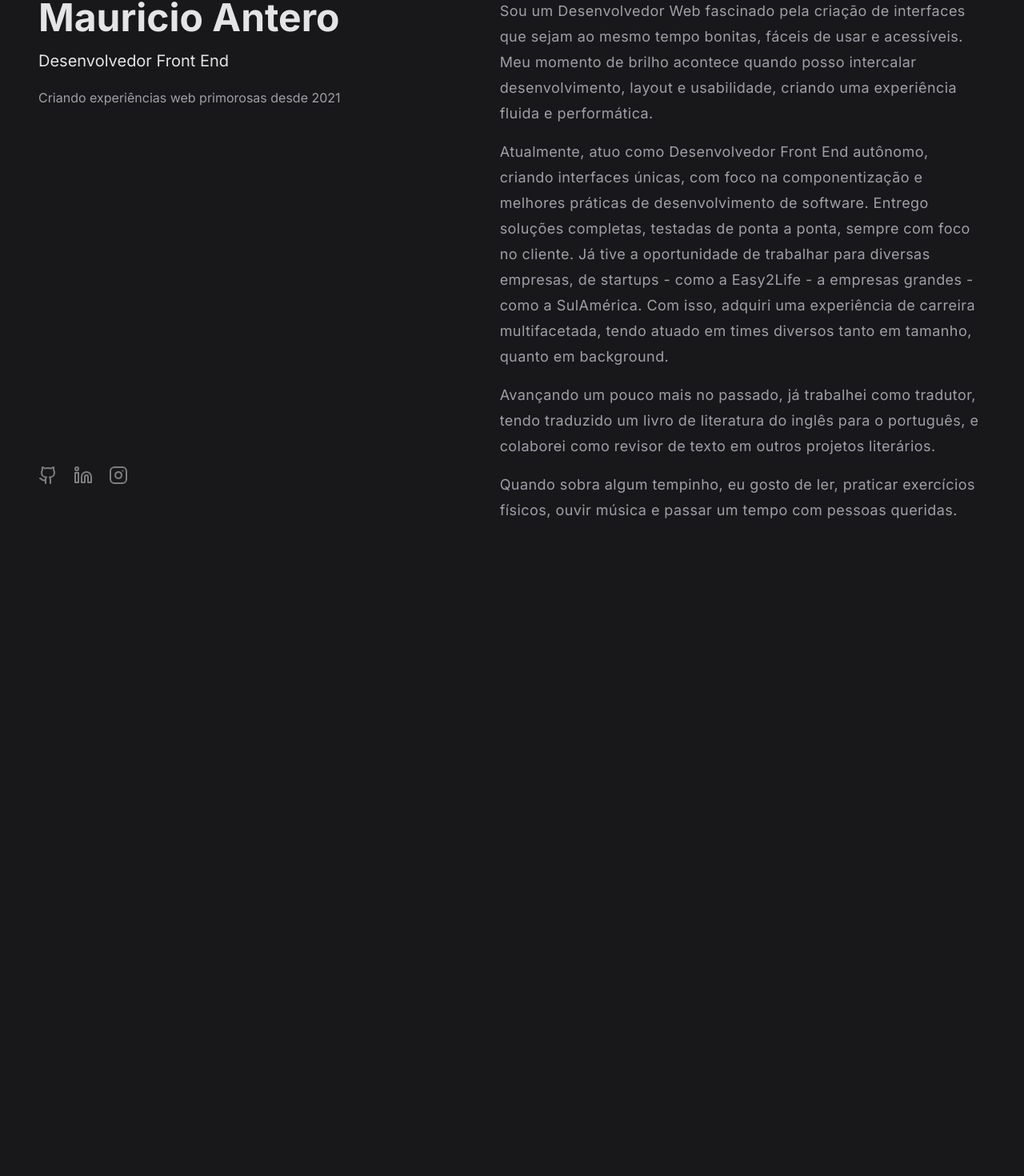
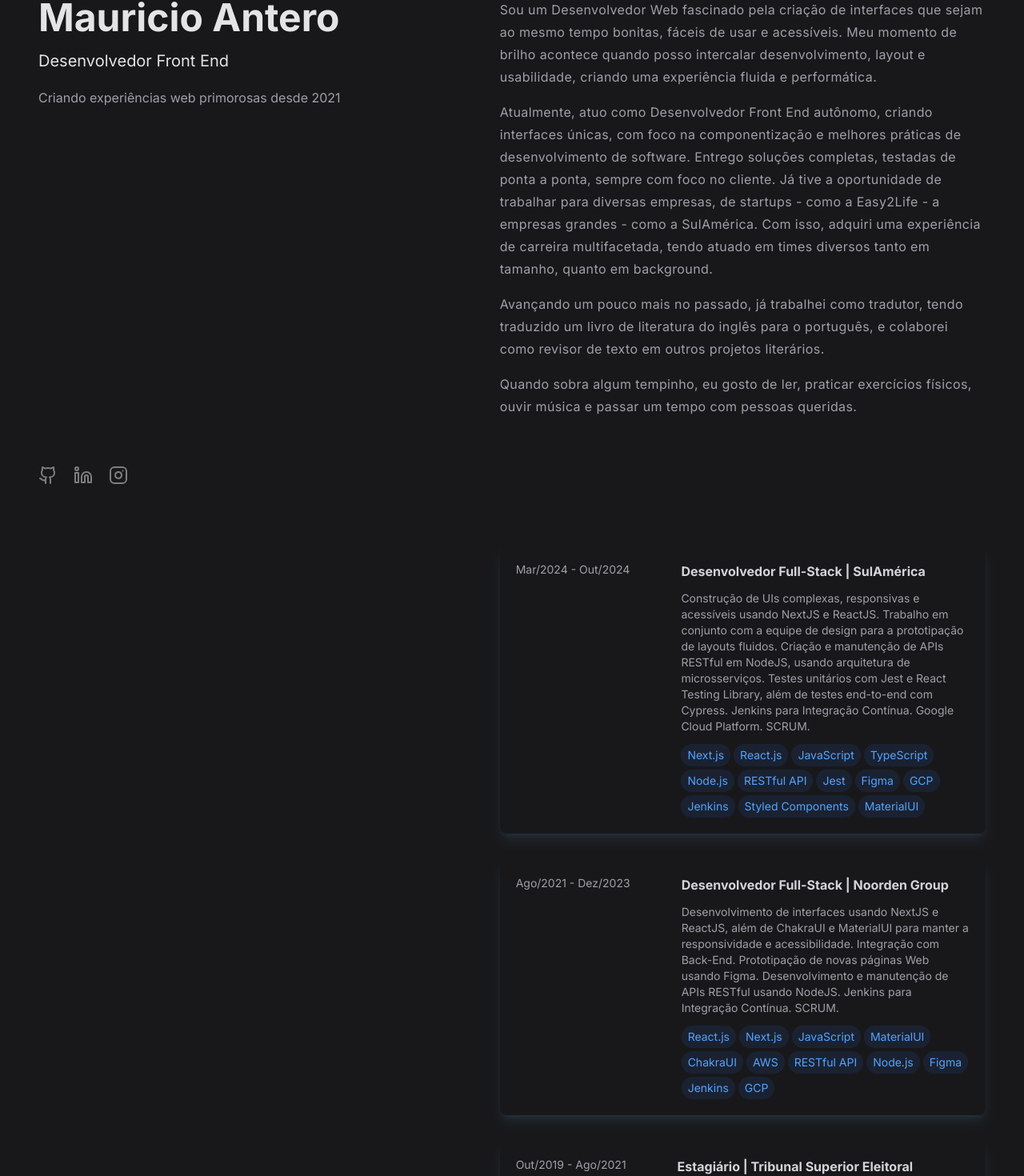
Before and after one commit to mjunior447/personal-website, a Next.js app: page / in a window 1280 px wide. Shown: the part 98-1568 px from the top of the page at 80% size. Before the commit the page ends 864 px from the top, so only its background shows below. Built offline with nearby package versions, Linux system fonts and the light colour scheme.

Commit message:
feat: create Experience section; create Card component

```diff
--- /dev/null
+++ b/src/components/AboutSection.tsx
@@ -0,0 +1,39 @@
+const AboutSection = () => {
+  return (
+    <section
+      id="about"
+      className="text-md md:text-md text-zinc-400 tracking-wide leading-7"
+    >
+      <p className="mb-4">
+        Sou um Desenvolvedor Web fascinado pela criação de interfaces que sejam
+        ao mesmo tempo bonitas, fáceis de usar e acessíveis. Meu momento de
+        brilho acontece quando posso intercalar desenvolvimento, layout e
+        usabilidade, criando uma experiência fluida e performática.
+      </p>
+
+      <p className="mb-4">
+        Atualmente, atuo como Desenvolvedor Front End autônomo, criando
+        interfaces únicas, com foco na componentização e melhores práticas de
+        desenvolvimento de software. Entrego soluções completas, testadas de
+        ponta a ponta, sempre com foco no cliente. Já tive a oportunidade de
+        trabalhar para diversas empresas, de startups - como a Easy2Life - a
+        empresas grandes - como a SulAmérica. Com isso, adquiri uma experiência
+        de carreira multifacetada, tendo atuado em times diversos tanto em
+        tamanho, quanto em background.
+      </p>
+
+      <p className="mb-4">
+        Avançando um pouco mais no passado, já trabalhei como tradutor, tendo
+        traduzido um livro de literatura do inglês para o português, e colaborei
+        como revisor de texto em outros projetos literários.
+      </p>
+
+      <p className="mb-4">
+        Quando sobra algum tempinho, eu gosto de ler, praticar exercícios
+        físicos, ouvir música e passar um tempo com pessoas queridas.
+      </p>
+    </section>
+  );
+};
+
+export default AboutSection;
--- /dev/null
+++ b/src/components/Badge.tsx
@@ -0,0 +1,13 @@
+interface BadgeProps {
+  content: string;
+}
+
+const Badge = ({ content }: BadgeProps) => {
+  return (
+    <div className="bg-blue-500/10 text-blue-400 text-center rounded-2xl px-2 py-1">
+      {content}
+    </div>
+  );
+};
+
+export default Badge;
--- /dev/null
+++ b/src/components/Card.tsx
@@ -0,0 +1,29 @@
+import Badge from "./Badge";
+
+interface CardProps {
+  period: string;
+  title: string;
+  description: string;
+  skills: Array<string>;
+}
+
+const Card = ({ period, title, description, skills }: CardProps) => {
+  return (
+    <div className="flex gap-2 md:gap-12 lg:gap-16 flex-col md:flex-row w-full text-zinc-400 rounded-md p-5 cursor-pointer hover:[&_h3]:text-blue-400 shadow-lg shadow-sky-300/10 transition-all hover:shadow-lg hover:shadow-sky-300 duration-300 ease-in">
+      <div className="min-w-fit text-xs md:text-sm">{period}</div>
+      <div className="flex flex-col gap-3">
+        <h3 className="text-md font-bold text-zinc-300 transition-all duration-300 ease-in-out">{title}</h3>
+        <div className="text-sm">{description}</div>
+        <ul className="flex gap-1 text-sm flex-wrap">
+          {skills.map((skill, index) => (
+            <li key={index}>
+              <Badge content={skill} />
+            </li>
+          ))}
+        </ul>
+      </div>
+    </div>
+  );
+};
+
+export default Card;
--- /dev/null
+++ b/src/components/ExperienceSection.tsx
@@ -0,0 +1,26 @@
+import experiences from "../constants/experiences";
+import Card from "./Card";
+
+const ExperienceSection = () => {
+  return (
+    <section id="experience" className="mt-40">
+      <ul className="group">
+        {experiences.map((exp, index) => (
+          <li
+            key={index}
+            className="mt-8 hover:opacity-100 group-hover:opacity-50 transition-opacity duration-300 ease-in"
+          >
+            <Card
+              period={exp.period}
+              title={exp.title}
+              description={exp.description}
+              skills={exp.skills}
+            />
+          </li>
+        ))}
+      </ul>
+    </section>
+  );
+};
+
+export default ExperienceSection;
--- a/src/components/MainContent.tsx
+++ b/src/components/MainContent.tsx
@@ -1,36 +1,13 @@
+import AboutSection from "./AboutSection";
+import ExperienceSection from "./ExperienceSection";
+import RelevantProjectsSection from "./RelevantProjectsSection";
+
 const MainContent = () => {
   return (
     <main className="pt-24 lg:w-[52%] lg:py-24">
-      <section className="text-md md:text-lg text-zinc-400 tracking-wide leading-8">
-        <p className="mb-4">
-          Sou um Desenvolvedor Web fascinado pela criação de interfaces que
-          sejam ao mesmo tempo bonitas, fáceis de usar e acessíveis. Meu momento
-          de brilho acontece quando posso intercalar desenvolvimento, layout e
-          usabilidade, criando uma experiência fluida e performática.
-        </p>
-
-        <p className="mb-4">
-          Atualmente, atuo como Desenvolvedor Front End autônomo, criando
-          interfaces únicas, com foco na componentização e melhores práticas de
-          desenvolvimento de software. Entrego soluções completas, testadas de
-          ponta a ponta, sempre com foco no cliente. Já tive a oportunidade de
-          trabalhar para diversas empresas, de startups - como a Easy2Life - a
-          empresas grandes - como a SulAmérica. Com isso, adquiri uma
-          experiência de carreira multifacetada, tendo atuado em times diversos
-          tanto em tamanho, quanto em background.
-        </p>
-
-        <p className="mb-4">
-          Avançando um pouco mais no passado, já trabalhei como tradutor, tendo
-          traduzido um livro de literatura do inglês para o português, e
-          colaborei como revisor de texto em outros projetos literários.
-        </p>
-
-        <p className="mb-4">
-          Quando sobra algum tempinho, eu gosto de ler, praticar exercícios
-          físicos, ouvir música e passar um tempo com pessoas queridas.
-        </p>
-      </section>
+      <AboutSection />
+      <ExperienceSection />
+      <RelevantProjectsSection />
     </main>
   );
 };
--- /dev/null
+++ b/src/components/RelevantProjectsSection.tsx
@@ -0,0 +1,5 @@
+const RelevantProjectsSection = () => {
+  return <section id="relevant-projects"></section>;
+};
+
+export default RelevantProjectsSection;
--- /dev/null
+++ b/src/constants/experiences.ts
@@ -0,0 +1,58 @@
+const experiences = [
+  {
+    period: "Mar/2024 - Out/2024",
+    title: "Desenvolvedor Full-Stack | SulAmérica",
+    description:
+      "Construção de UIs complexas, responsivas e acessíveis usando NextJS e ReactJS. Trabalho em conjunto com a equipe de design para a prototipação de layouts fluidos. Criação e manutenção de APIs RESTful em NodeJS, usando arquitetura de microsserviços. Testes unitários com Jest e React Testing Library, além de testes end-to-end com Cypress. Jenkins para Integração Contínua. Google Cloud Platform. SCRUM.",
+    skills: [
+      "Next.js",
+      "React.js",
+      "JavaScript",
+      "TypeScript",
+      "Node.js",
+      "RESTful API",
+      "Jest",
+      "Figma",
+      "GCP",
+      "Jenkins",
+      "Styled Components",
+      "MaterialUI",
+    ],
+  },
+  {
+    period: "Ago/2021 - Dez/2023",
+    title: "Desenvolvedor Full-Stack | Noorden Group",
+    description:
+      "Desenvolvimento de interfaces usando NextJS e ReactJS, além de ChakraUI e MaterialUI para manter a responsividade e acessibilidade. Integração com Back-End. Prototipação de novas páginas Web usando Figma. Desenvolvimento e manutenção de APIs RESTful usando NodeJS. Jenkins para Integração Contínua. SCRUM.",
+    skills: [
+      "React.js",
+      "Next.js",
+      "JavaScript",
+      "MaterialUI",
+      "ChakraUI",
+      "AWS",
+      "RESTful API",
+      "Node.js",
+      "Figma",
+      "Jenkins",
+      "GCP",
+    ],
+  },
+  {
+    period: "Out/2019 - Ago/2021",
+    title: "Estagiário | Tribunal Superior Eleitoral",
+    description:
+      "Criação de aplicações em Angular 8+, Python3, integração com banco de dados PostgreSQL. Criação de APIs REST usando Python/Flask, design responsivo com Angular, criação de Shell Scripts para automação de tarefas. SCRUM.",
+    skills: [
+      "Angular",
+      "TypeScript",
+      "Python",
+      "Django",
+      "Shell Script",
+      "PostgreSQL",
+      "SCRUM",
+    ],
+  },
+];
+
+export default experiences;
```
